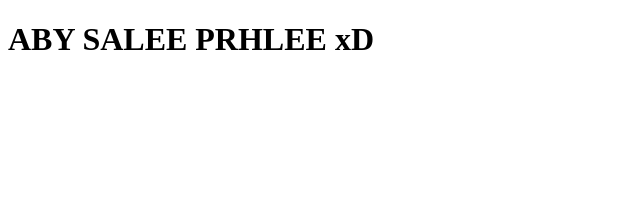
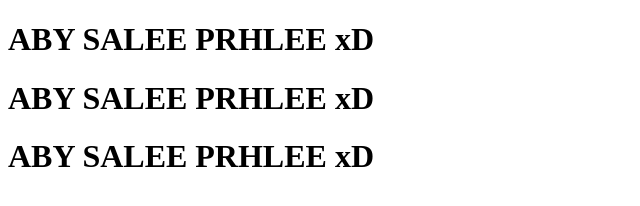
Before and after one commit to hamzoo89/Bootcamp2020Sample1, a plain HTML site: page index.html in a window 1280 px wide. Shown: the whole page, without its empty margins (0-640 px from the left). Drawn offline with Linux system fonts and the light colour scheme.

Commit message:
Update index.html

```diff
--- a/index.html
+++ b/index.html
@@ -8,6 +8,8 @@
 </head>
 <body>
     <h1> ABY SALEE PRHLEE xD</h1>
+    <h1> ABY SALEE PRHLEE xD</h1>
+    <h1> ABY SALEE PRHLEE xD</h1>
 
 </body>
 </html>
```
